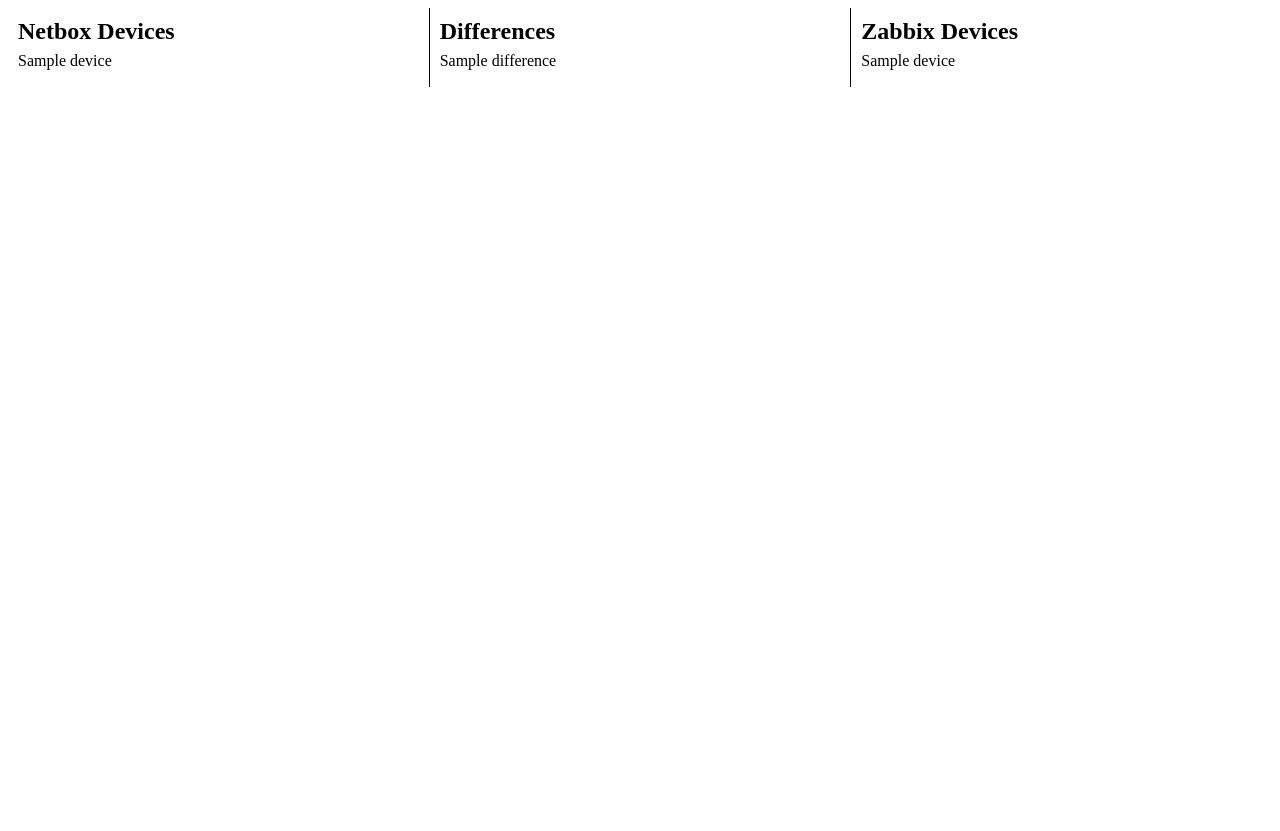
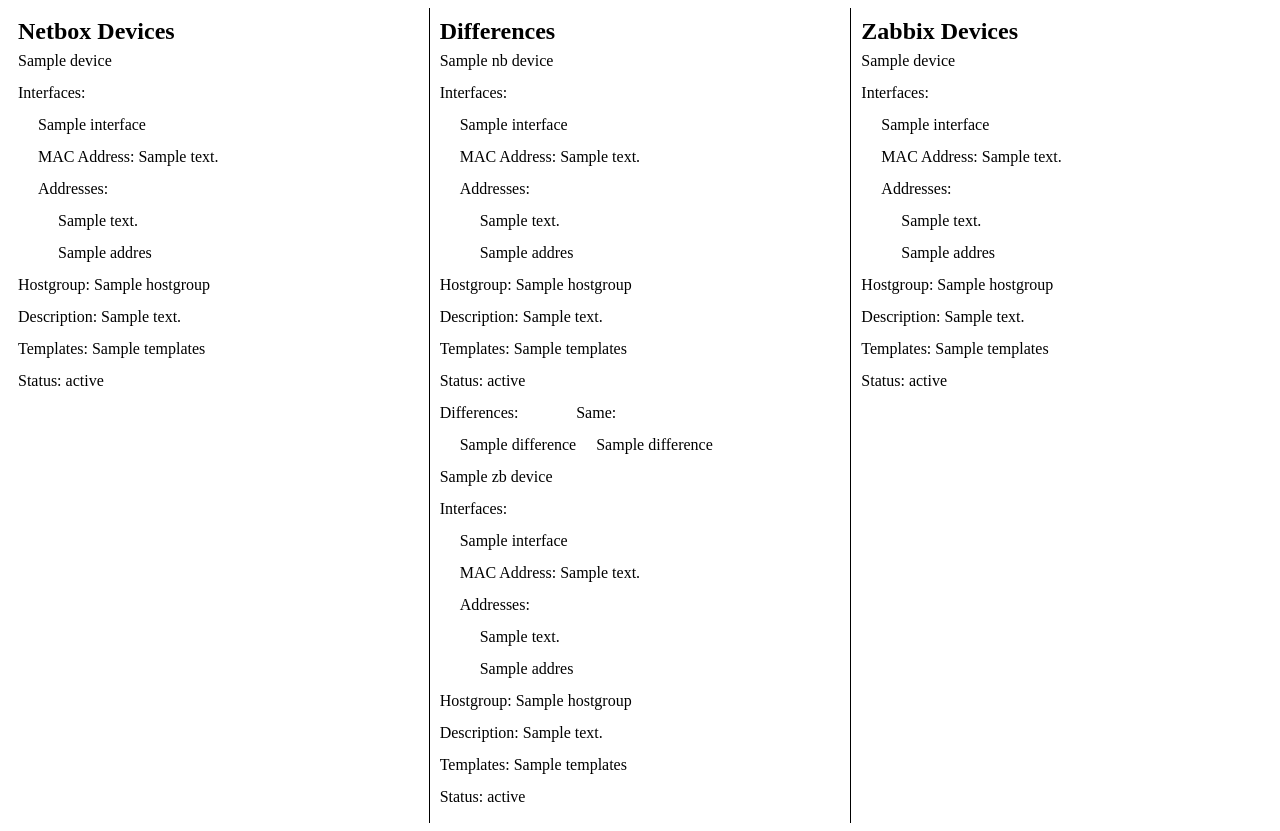
Before and after one commit to LukacMatej/netbox_zabbix_comparator, a Flask app: template templates/compare_output.html in a window 1280 px wide. Before the commit the page ends 87 px from the top, so only its background shows below. Run offline with Flask 3, Linux system fonts and the light colour scheme; the template is opened without the code that fills it: most values are stand-ins (such as "Sample title", 1, 10 or a date in 2020).

Commit message:
Spravny vypis a porovnani

```diff
--- a/app/device/models/difference_model.py
+++ b/app/device/models/difference_model.py
@@ -1,10 +1,10 @@
 from app.device.models.device_model import Device as DeviceModel
 
 class DeviceDifference:
-    def __init__(self, nb_device: DeviceModel, zb_device: DeviceModel, differences: list[str]):
+    def __init__(self, nb_device: DeviceModel, zb_device: DeviceModel, differences: tuple[list[str],list[str]]):
         self.nb_device: DeviceModel = nb_device
         self.zb_device: DeviceModel = zb_device
-        self.differences: list[str] = []
+        self.differences: tuple[list[str],list[str]] = differences
 
     def __str__(self):
         return f"{self.nb_device} {self.zb_device} {self.differences}"
--- a/app/device/service/device_service.py
+++ b/app/device/service/device_service.py
@@ -69,6 +69,7 @@ def get_nb_devices(key: str, ip: str) -> list[device_model] | str:
           json={"query": query}
       )
       device_list: list[device_model] = []
+      log.logger.debug(response)
       if response.status_code == 200:
           data = response.json()
           for device in data["data"]["device_list"]:
@@ -126,6 +127,7 @@ def get_zb_devices(key: str, ip: str) -> list[device_model] | str:
   try:
     zb_device_list: list[device_model] = []
     response: requests.Response = requests.post(ip, headers=headers, json=payload)
+    log.logger.debug(response)
     response.raise_for_status()
     result = response.json()
     log.logger.debug(result)
--- a/server.py
+++ b/server.py
@@ -61,7 +61,11 @@ def RunCompare() -> tuple[str, int]:
     netbox_ip: str = os.environ.get("NETBOX_IP")
     zabbix_ip: str = os.environ.get("ZABBIX_IP")
     zabbix_key: str = os.environ.get("ZABBIX_KEY")
-    compare_output: Exception | tuple[list[DeviceDifference], list[Device], list[Device]] = ct.compare(nb_ip=netbox_ip, nb_key=netbox_key, zb_ip=zabbix_ip, zb_key=zabbix_key)
+    NETBOX_IP="http://172.26.248.142:8000"
+    NETBOX_KEY="8f9d3eaba15b0fb9c182f316ee9ee7f791ab0e4b"
+    ZABBIX_IP="http://172.26.248.142:80"
+    ZABBIX_KEY="14a116237840d411e877d16b511eecc00818a3c050470648db9a91d2326e00f5"
+    compare_output: Exception | tuple[list[DeviceDifference], list[Device], list[Device]] = ct.compare(nb_ip=NETBOX_IP, nb_key=NETBOX_KEY, zb_ip=ZABBIX_IP, zb_key=ZABBIX_KEY)
     if isinstance(compare_output, Exception):
         return str(compare_output), 500
     differences: list[DeviceDifference] = compare_output[0]
@@ -70,29 +74,11 @@ def RunCompare() -> tuple[str, int]:
     log.logger.debug(differences)
     log.logger.debug(netbox_devices)
     log.logger.debug(zabbix_devices)
-    output_differences: list[str] = []
-    output_netbox_devices: list[str] = []
-    output_zabbix_devices: list[str] = []
-    differences_string: str = ""
-    netbox_string: str = ""
-    zabbix_string: str = ""
-    for diff in differences:
-        differences_string = f"Netbox Device: {ds.print_device(diff.nb_device)} Zabbix Device: {ds.print_device(diff.zb_device)} Fields: {[str(d) for d in diff.differences]}"
-        output_differences.append(differences_string)
-    log.logger.debug(output_differences)
-    for nb_device in netbox_devices:
-        netbox_string = ds.print_device(nb_device)
-        output_netbox_devices.append(netbox_string)
-    log.logger.debug(output_netbox_devices)
-    for zb_device in zabbix_devices:
-        zabbix_string = ds.print_device(zb_device)
-        output_zabbix_devices.append(zabbix_string)
-    log.logger.debug(output_zabbix_devices)
     return render_template(
         "compare_output.html",
-        differences=output_differences,
-        netbox_devices=output_netbox_devices,
-        zabbix_devices=output_zabbix_devices
+        differences=compare_output[0],
+        netbox_devices=compare_output[1],
+        zabbix_devices=compare_output[2]
     ), 200
 
 def parser_init() -> argparse.ArgumentParser:
--- a/templates/compare_output.html
+++ b/templates/compare_output.html
@@ -25,6 +25,24 @@
         .lines {
             line-height: 2;
         }
+        .line {
+            font-size: 0;
+            color: white;
+            border-bottom: 1px solid black;
+        }
+        .line:last-child {
+            border-bottom: none;
+        }
+        .tab-interface {
+            margin-left: 20px;
+        }
+        .tab-address {
+            margin-left: 40px;
+        }
+        .differences {
+            display: flex;
+            flex: 50% 50%;
+        }
     </style>
     <title>Comparison Output</title>
 </head>
@@ -34,23 +52,103 @@
             <div class="header">Netbox Devices</div>
             <div class="lines">
                 {% for device in netbox_devices %}
-                    <div>{{ device }}</div>
+                    <div>{{ device.name }}</div>
+                    <div>Interfaces:</div>
+                    {% for interface in device.interfaces %}
+                        <div class="tab-interface">{{ interface.name }}</div>
+                        <div class="tab-interface">MAC Address: {{ interface.mac_address }}</div>
+                        <div class="tab-interface">Addresses:</div>
+                        {% for address in interface.addresses %}
+                            <div class="tab-address">{{ address.address }}</div>
+                            <div class="tab-address">{{ address.dns_name }}</div>
+                        {% endfor %}
+                    {% endfor %}
+                    <div>Hostgroup: {{ device.hostgroup }}</div>
+                    <div>Description: {{ device.description }}</div>
+                    <div>Templates: {{ device.templates }}</div>
+                    <div>Status: {{ device.status }}</div>
+                    <div class="line">Oddeleni</div>
                 {% endfor %}
             </div>
         </div>
+
+
         <div class="column">
             <div class="header">Differences</div>
             <div class="lines">
                 {% for difference in differences %}
-                    <div>{{ difference }}</div>
+                    <div>{{ difference.nb_device.name }}</div>
+                    <div>Interfaces:</div>
+                    {% for interface in difference.nb_device.interfaces %}
+                        <div class="tab-interface">{{ interface.name }}</div>
+                        <div class="tab-interface">MAC Address: {{ interface.mac_address }}</div>
+                        <div class="tab-interface">Addresses:</div>
+                        {% for address in interface.addresses %}
+                            <div class="tab-address">{{ address.address }}</div>
+                            <div class="tab-address">{{ address.dns_name }}</div>
+                        {% endfor %}
+                    {% endfor %}
+                    <div>Hostgroup: {{ difference.nb_device.hostgroup }}</div>
+                    <div>Description: {{ difference.nb_device.description }}</div>
+                    <div>Templates: {{ difference.nb_device.templates }}</div>
+                    <div>Status: {{ difference.nb_device.status }}</div>
+
+                    <div class="differences">
+                        <div>
+                            <div>Differences:</div>
+                            {% for difference in difference.differences[0] %}
+                                <div class="tab-interface">{{ difference }}</div>
+                            {% endfor %}
+                        </div>
+                        <div>
+                            <div>Same:</div>
+                            {% for difference in difference.differences[1] %}
+                                <div class="tab-interface">{{ difference }}</div>
+                            {% endfor %}
+                        </div>
+                    </div>
+
+                    <div>{{ difference.zb_device.name }}</div>
+                    <div>Interfaces:</div>
+                    {% for interface in difference.zb_device.interfaces %}
+                        <div class="tab-interface">{{ interface.name }}</div>
+                        <div class="tab-interface">MAC Address: {{ interface.mac_address }}</div>
+                        <div class="tab-interface">Addresses:</div>
+                        {% for address in interface.addresses %}
+                            <div class="tab-address">{{ address.address }}</div>
+                            <div class="tab-address">{{ address.dns_name }}</div>
+                        {% endfor %}
+                    {% endfor %}
+                    <div>Hostgroup: {{ difference.zb_device.hostgroup }}</div>
+                    <div>Description: {{ difference.zb_device.description }}</div>
+                    <div>Templates: {{ difference.zb_device.templates }}</div>
+                    <div>Status: {{ difference.zb_device.status }}</div>
+                    <div class="line">Oddeleni</div>
                 {% endfor %}
             </div>
         </div>
+
+
         <div class="column">
             <div class="header">Zabbix Devices</div>
             <div class="lines">
                 {% for device in zabbix_devices %}
-                    <div>{{ device }}</div>
+                    <div>{{ device.name }}</div>
+                    <div>Interfaces:</div>
+                    {% for interface in device.interfaces %}
+                        <div class="tab-interface">{{ interface.name }}</div>
+                        <div class="tab-interface">MAC Address: {{ interface.mac_address }}</div>
+                        <div class="tab-interface">Addresses:</div>
+                        {% for address in interface.addresses %}
+                            <div class="tab-address">{{ address.address }}</div>
+                            <div class="tab-address">{{ address.dns_name }}</div>
+                        {% endfor %}
+                    {% endfor %}
+                    <div>Hostgroup: {{ device.hostgroup }}</div>
+                    <div>Description: {{ device.description }}</div>
+                    <div>Templates: {{ device.templates }}</div>
+                    <div>Status: {{ device.status }}</div>
+                    <div class="line">Oddeleni</div>
                 {% endfor %}
             </div>
         </div>
```
Also changed, not shown: app/compare/service/compare_service.py (+23 -7 lines), app/device/models/device_model.py (line endings or trailing spaces), app/device/models/interface_model.py (line endings or trailing spaces).
